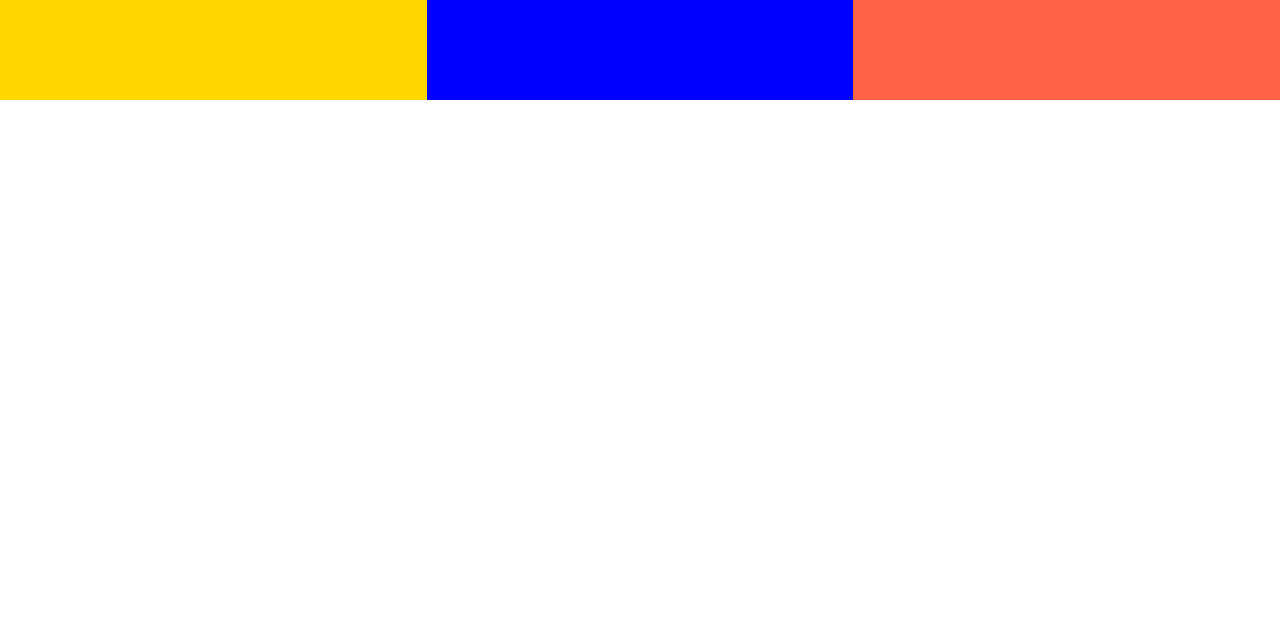
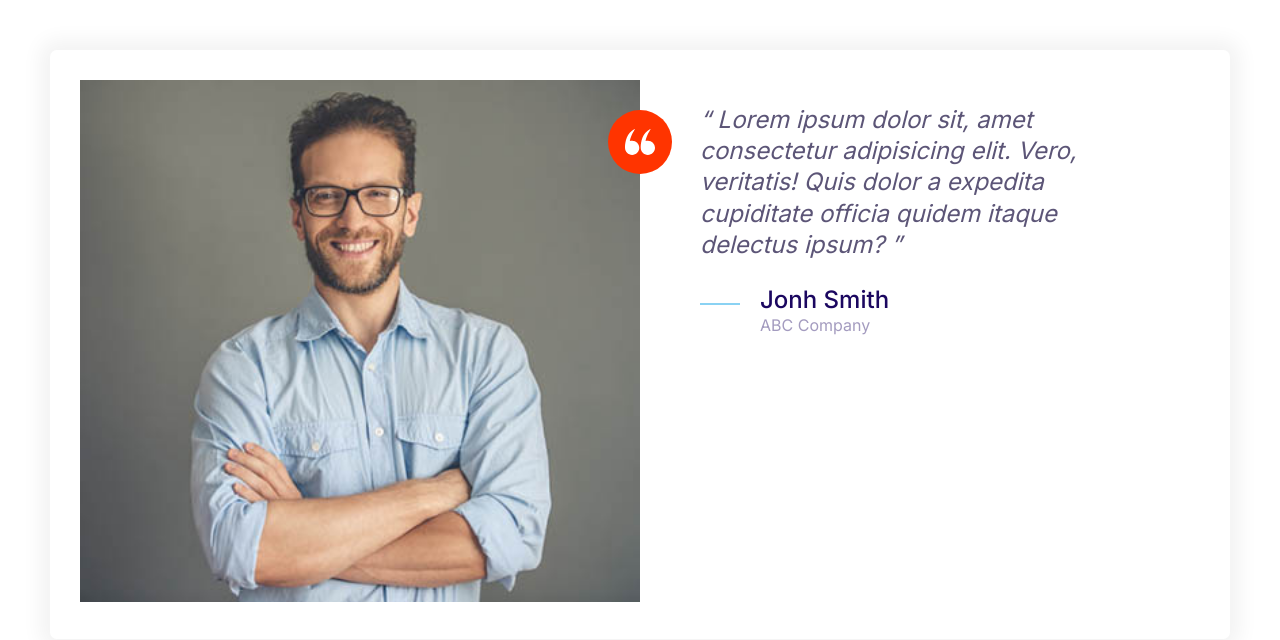
Before and after one commit to zlatan-cic/moshify, a plain HTML site: page index.html in a window 1280 px wide. Drawn offline with Linux system fonts and the light colour scheme.

Commit message:
Build the testimonial component.

```diff
--- a/css/styles.css
+++ b/css/styles.css
@@ -183,6 +183,15 @@ a {
   fill: var(--color-primary);
 }
 
+.icon--small {
+  width: 30px;
+  height: 30px;
+}
+
+.icon--white {
+  fill: #FFF;
+}
+
 .icon-container {
   background: #f3f9fa;
   width: 64px;
@@ -191,6 +200,10 @@ a {
   display: inline-flex;
   justify-content: center;
   align-items: center;
+}
+
+.icon-container--accent {
+  background: var(--color-accent);
 }
 
 /* Buttons */
@@ -473,3 +486,34 @@ a {
     grid-template-columns: repeat(3, 1fr);
   }
 }
+
+/* Testimonials */
+
+.testimonial {
+  padding: 3rem;
+}
+
+.testimonial__image{
+  position: relative;
+}
+
+.testimonial__image > img {
+  width: 100%;
+}
+
+.testimonial__image > .icon-container {
+  position: absolute;
+  top: 3rem;
+  right: -32px;
+}
+
+@media screen and (min-width: 768px) {
+  .testimonial .quote,
+  .testimonial .quote__author {
+    font-size: 2.4rem;
+  }
+
+  .testimonial .quote {
+    margin-left: 6rem;
+  }
+}
--- a/index.html
+++ b/index.html
@@ -11,11 +11,36 @@
     <title>Moshify - pratice</title>
   </head>
 
-  <body>
-    <div class="grid grid--1x3">
-      <div style="height: 100px; background: gold;"></div>
-      <div style="height: 100px; background: blue;"></div>
-      <div style="height: 100px; background: tomato;"></div>
+  <body style="padding:  5rem;">
+    <div class="card testimonial">
+      <div class="grid grid--1x2">
+        <div class="testimonial__image">
+          <img  src="images/testimonial.jpg" alt="A happy, smiling customer">
+          <span class="icon-container icon-container--accent">
+            <svg class="icon icon--white icon--small">
+              <use xlink:href="images/sprite.svg#quotes"></use>
+            </svg>
+          </span>
+        </div>
+        <blockquote class="quote">
+          <p class="quote__text">
+            Lorem ipsum dolor sit, amet consectetur adipisicing elit. Vero, veritatis! Quis dolor a expedita cupiditate officia quidem itaque delectus ipsum?
+          </p>
+          <footer>
+            <div class="media">
+              <div class="media__image ">
+                  <svg class="icon icon--primary quote__line">
+                    <use xlink:href="images/sprite.svg#line"></use>
+                  </svg>
+              </div>
+              <div class="media__body">
+                <h3 class="media__title quote__author">Jonh Smith</h3>
+                <p class="quote__organisation">ABC Company</p>
+              </div>
+            </div>
+          </footer>
+        </blockquote>
+      </div>
     </div>
   </body>
 
```
Also changed, not shown: components/testimonial.html (added, +30 -0 lines), images/testimonial.jpg (added).
